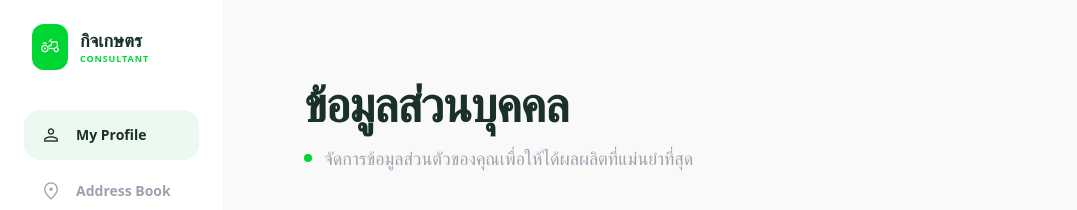
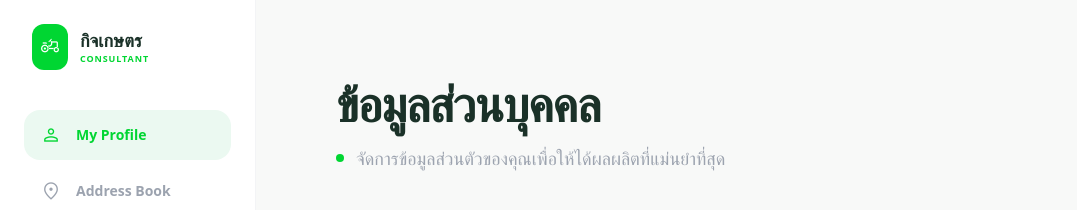
Before and after one commit to badtime1407/kitkaset, a Vue app: page /profile in a window 1280 px wide. Shown: the top 210 px of the page, without its empty margins (0-1077 px from the left). Built offline with nearby package versions, Linux system fonts and the light colour scheme.

Commit message:
ีupProfile

```diff
--- a/src/views/Profile.vue
+++ b/src/views/Profile.vue
@@ -1,21 +1,30 @@
 <script setup>
-import { ref, reactive } from 'vue'
+import { ref, reactive, computed } from 'vue'
+import { useRoute } from 'vue-router'
 
+const route = useRoute()
+
+// ข้อมูลโปรไฟล์ผู้ใช้
 const userProfile = reactive({
   fullName: 'Johnathan Appleseed',
   phone: '+1 (555) 123-4567',
   email: 'j.appleseed@agrifarm.com',
   dob: '1985-05-12',
-  avatar:'https://cdn-icons-png.freepik.com/512/10130/10130567.png'
+  avatar: 'https://cdn-icons-png.freepik.com/512/10130/10130567.png'
 })
 
+// ข้อมูลเมนูนำทาง (ใช้ path ในการเช็ก active)
 const navigationItems = [
-  { name: 'My Profile', icon: 'person', active: true },
-  { name: 'Address Book', icon: 'location_on', active: false },
-  { name: 'Order History', icon: 'inventory_2', active: false },
-  { name: 'Account Settings', icon: 'settings', active: false },
+  { name: 'My Profile', icon: 'person', path: '/profile' },
+  { name: 'Address Book', icon: 'location_on', path: '/' },
+  { name: 'Order History', icon: 'inventory_2', path: '/' },
+  { name: 'Account Settings', icon: 'settings', path: '/' },
 ]
 
+// ฟังก์ชันเช็กว่า Path ปัจจุบันตรงกับเมนูไหน
+const isActive = (path) => route.path === path
+
+// ข้อมูลตัวเลือกพืชผล
 const cropOptions = ref([
   { id: 'rice', name: 'Rice', icon: 'eco', selected: true },
   { id: 'sugarcane', name: 'Sugarcane', icon: 'grass', selected: true },
@@ -25,17 +34,18 @@ const cropOptions = ref([
 ])
 
 const savePreferences = () => {
-  alert('บันทึกข้อมูลส่วนตัวสำเร็จ! 🌱')
+  const selectedCrops = cropOptions.value.filter(c => c.selected).map(c => c.name)
+  alert(`บันทึกข้อมูลเรียบร้อยแล้ว!\nพืชที่เลือก: ${selectedCrops.join(', ')}`)
 }
 </script>
 
 <template>
   <div class="flex min-h-screen w-full bg-[#F8F9F8] font-sans">
 
-    <aside class="w-56 bg-white hidden lg:flex flex-col border-r border-gray-100 sticky top-0 h-screen">
+    <aside class="w-64 bg-white hidden lg:flex flex-col border-r border-gray-100 sticky top-0 h-screen">
       <div class="p-6 flex flex-col h-full">
 
-        <router-link to="/" class="flex items-center gap-3 mb-10 px-2 group hover:opacity-80 transition-all decoration-none">
+        <router-link to="/" class="flex items-center gap-3 mb-10 px-2 group hover:opacity-80 transition-all no-underline">
           <div class="bg-[#00D632] p-2 rounded-xl group-hover:rotate-12 transition-transform duration-300">
             <span class="material-symbols-outlined text-white text-xl">agriculture</span>
           </div>
@@ -46,16 +56,20 @@ const savePreferences = () => {
         </router-link>
 
         <nav class="flex flex-col gap-1.5 grow">
-          <a v-for="item in navigationItems" :key="item.name" href="#"
-             :class="['flex items-center gap-3.5 px-4 py-3.5 rounded-2xl transition-all font-bold text-sm',
-             item.active ? 'bg-[#EBF9F1] text-[#1A3128]' : 'text-gray-400 hover:bg-gray-50']">
+          <router-link
+            v-for="item in navigationItems"
+            :key="item.name"
+            :to="item.path"
+            :class="['flex items-center gap-3.5 px-4 py-3.5 rounded-2xl transition-all font-bold text-sm no-underline',
+            isActive(item.path) ? 'bg-[#EBF9F1] text-[#00D632]' : 'text-gray-400 hover:bg-gray-50']"
+          >
             <span class="material-symbols-outlined text-[22px]">{{ item.icon }}</span>
             <span>{{ item.name }}</span>
-          </a>
+          </router-link>
         </nav>
 
         <div class="pt-4 border-t border-gray-50">
-          <router-link to="/Login" class="flex items-center gap-3.5 px-4 py-3.5 text-rose-500 hover:bg-rose-50 rounded-2xl transition-all font-bold text-sm">
+          <router-link to="/Login" class="flex items-center gap-3.5 px-4 py-3.5 text-rose-500 hover:bg-rose-50 rounded-2xl transition-all font-bold text-sm no-underline">
             <span class="material-symbols-outlined text-[22px]">logout</span>
             <span>Logout</span>
           </router-link>
@@ -164,7 +178,12 @@ const savePreferences = () => {
 body {
   font-family: 'Plus Jakarta Sans', sans-serif;
   color: #1A3128;
+  margin: 0;
   -webkit-font-smoothing: antialiased;
+}
+
+.no-underline {
+  text-decoration: none;
 }
 
 ::-webkit-scrollbar { width: 10px; }
```
